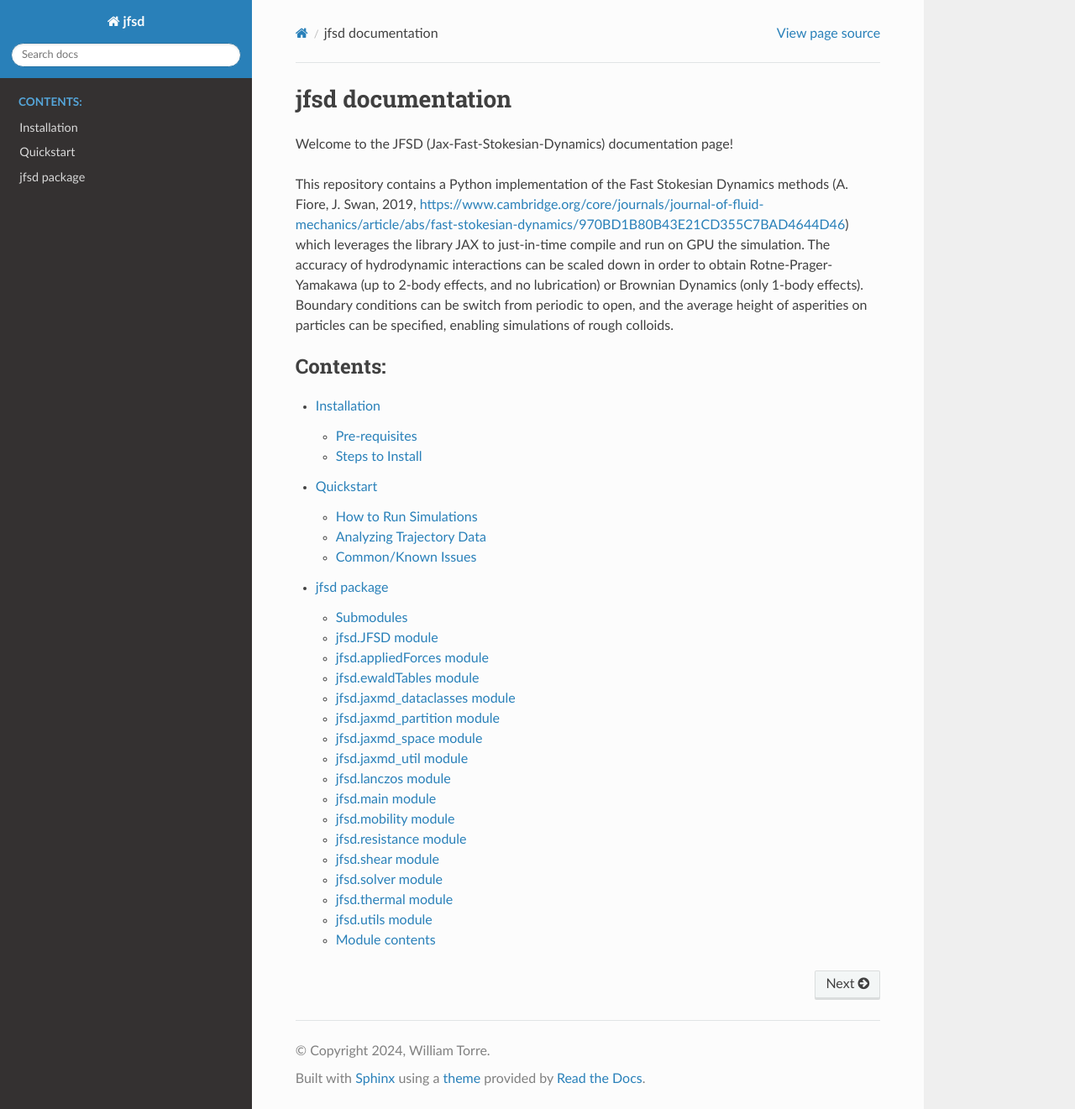
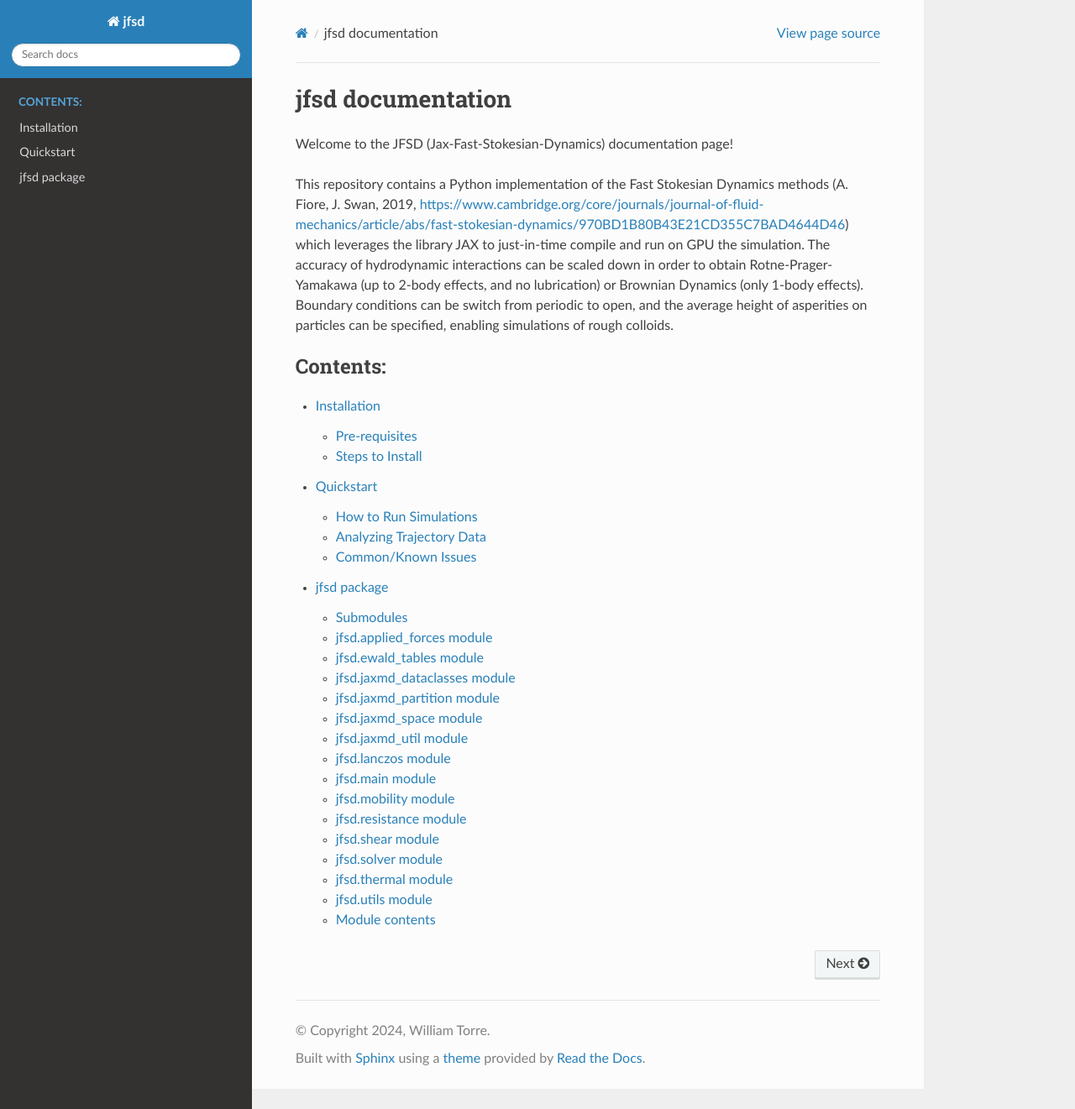
Before and after one commit to torrewk/Python-Jax-Fast-Stokesian-Dynamics, a Sphinx documentation site: the page built from docs/source/index.rst, in a window 1280 px wide and 1321 px high. Shown: the whole window at 84% size. Built offline with Sphinx 7.4.7 and the Read the Docs theme 3.1.0, drawn with Linux system fonts in a browser that asks for light colours.

Commit message:
Fix the docs

```diff
--- a/docs/source/api.rst
+++ b/docs/source/api.rst
@@ -4,26 +4,18 @@ jfsd package
 Submodules
 ----------
 
-jfsd.JFSD module
-----------------
+jfsd.applied\_forces module
+-------------------------
 
-.. automodule:: jfsd.JFSD
+.. automodule:: jfsd.applied_forces
    :members:
    :undoc-members:
    :show-inheritance:
 
-jfsd.appliedForces module
--------------------------
-
-.. automodule:: jfsd.appliedForces
-   :members:
-   :undoc-members:
-   :show-inheritance:
-
-jfsd.ewaldTables module
+jfsd.ewald\_tables module
 -----------------------
 
-.. automodule:: jfsd.ewaldTables
+.. automodule:: jfsd.ewald_tables
    :members:
    :undoc-members:
    :show-inheritance:
```
